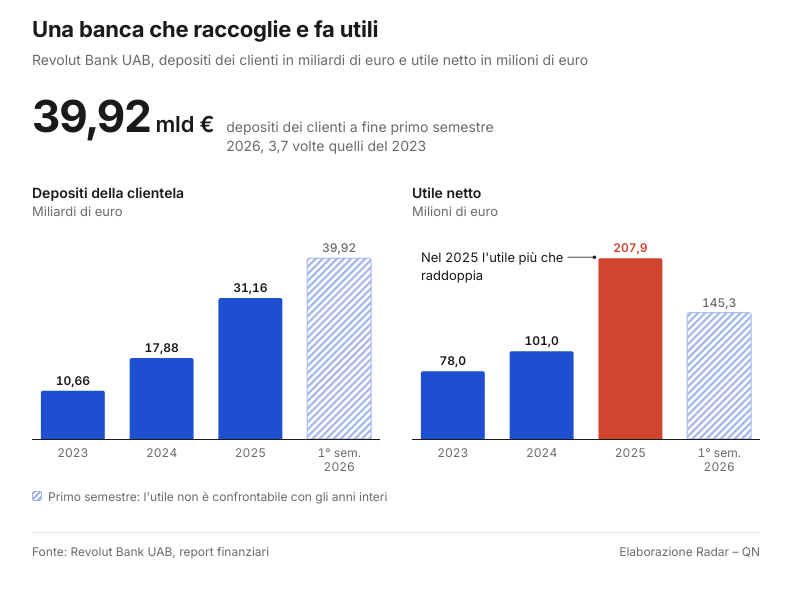
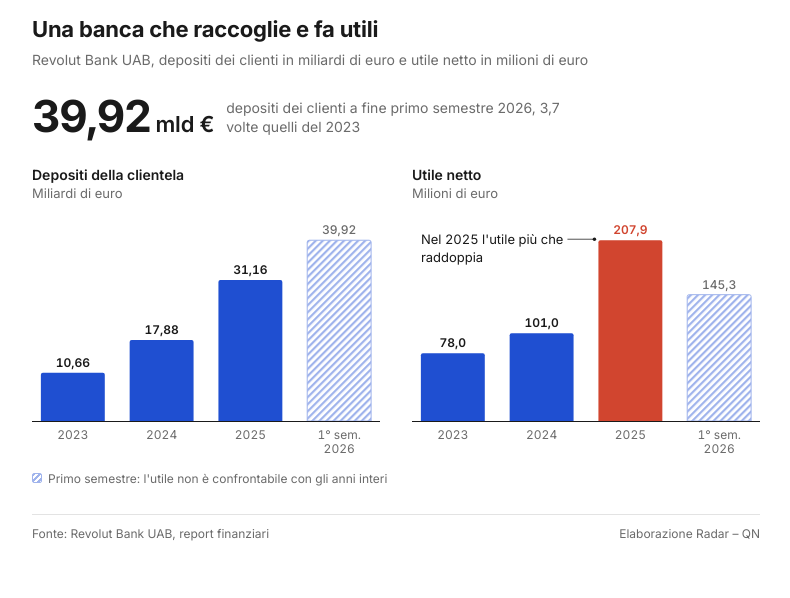
Before and after one commit to lorenzobuonarosa/revolut, a plain HTML site: page conti/index.html in a window 1280 px wide. Shown: the whole page, without its empty margins (244-1034 px from the left). Drawn offline with nearby package versions, Linux system fonts and the light colour scheme.

Commit message:
Big number: didascalia allineata alla linea di base del numero
Co-Authored-By: Claude Opus 5.5 <noreply@anthropic.com>
Claude-Session: https://claude.ai/code/session_01UxLrDizAE5cwFxjjjmwc4T

```diff
--- a/assets/radar.css
+++ b/assets/radar.css
@@ -51,7 +51,9 @@ html, body {
 .r-big {
   display: flex;
   flex-wrap: wrap;
-  align-items: baseline;
+  /* l'ultima riga della didascalia poggia sulla linea di base del numero */
+  align-items: flex-end;
+  align-items: last baseline;
   gap: 4px 12px;
   margin: 24px 0 4px;
 }
@@ -67,7 +69,7 @@ html, body {
   font-size: 14px;
   line-height: 1.35;
   color: var(--ink-2);
-  max-width: 300px;
+  max-width: 360px;
 }
 
 /* ---------- Area grafico ---------- */
```
